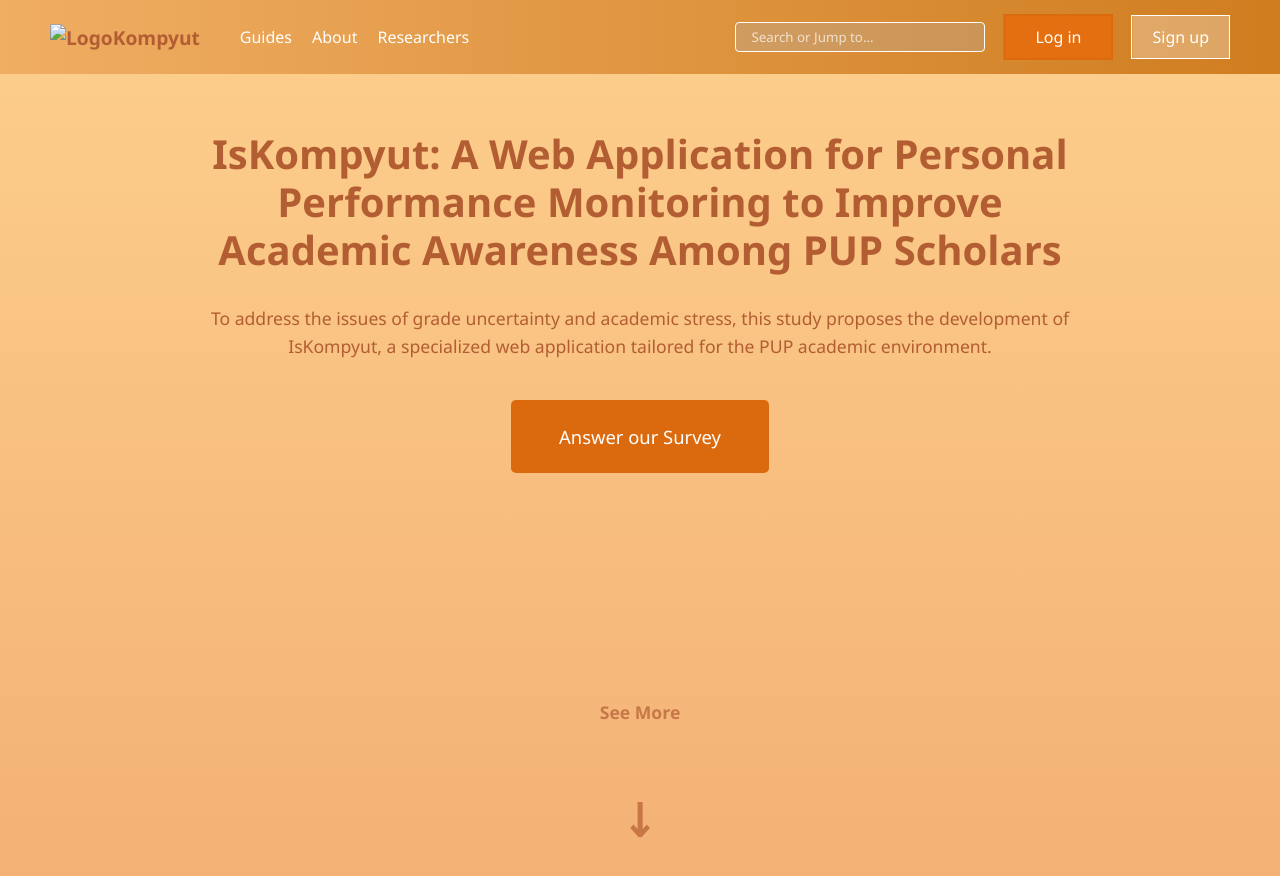
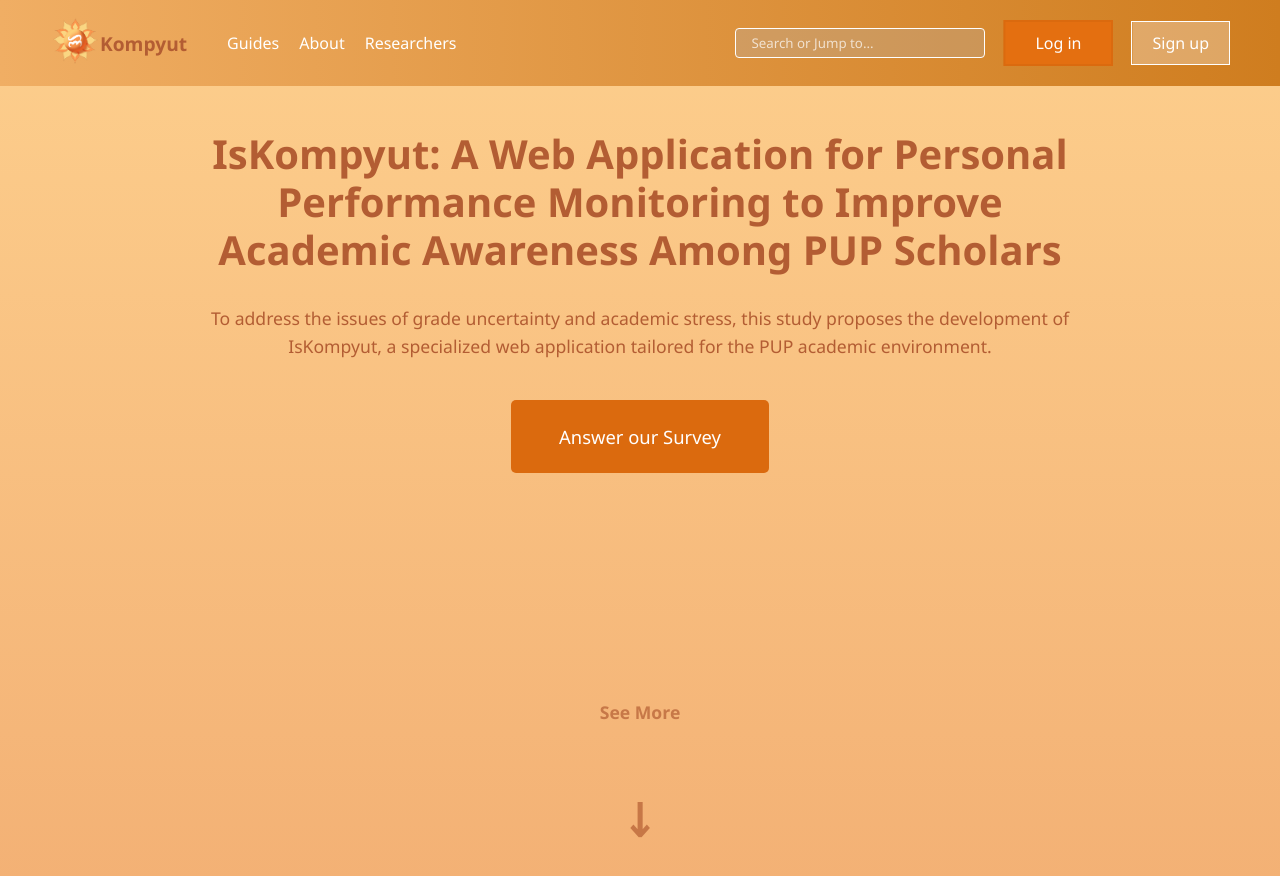
Before and after one commit to Mclorl/research-iskompyut-webpage, a plain HTML site: page index.html in a window 1280 px wide. Drawn offline with Linux system fonts and the light colour scheme; the site is published under a folder, as on GitHub Pages, so addresses that start at the root find nothing.

Commit message:
Update index.html
changes in the logo source

```diff
--- a/index.html
+++ b/index.html
@@ -6,14 +6,14 @@
     <title>IsKompyut</title>
     <link rel="stylesheet" href="style.css">
 
-    <link rel="icon" type="image/x-icon" href="/srcs/Logo.png">
+    <link rel="icon" type="image/x-icon" href="./srcs/Logo.png">
 </head>
 <body>
 
     <nav class="navbar">
         <div class="nav-left">
             <div class="logo">
-                <span class="logo-icon"><img src="/srcs/Logo.png" alt="Logo"></span>
+                <span class="logo-icon"><img src="./srcs/Logo.png" alt="Logo"></span>
                 <span class="logo-text">Kompyut</span>
             </div>
             <ul class="nav-links">
```
